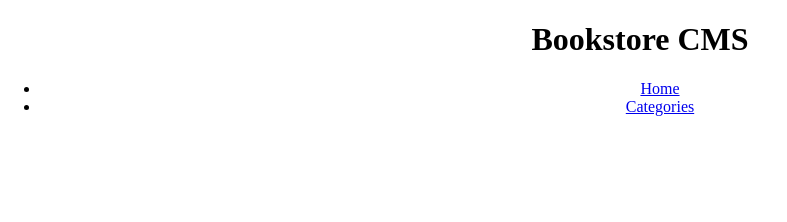
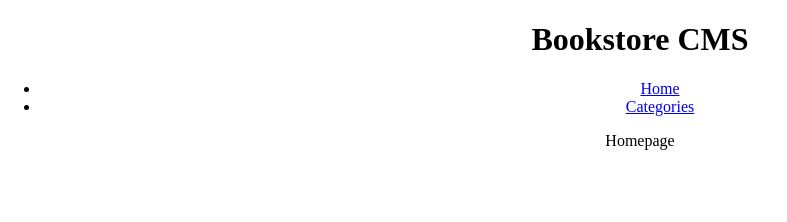
Before and after one commit to rbd3/bookstore, a React (Create React App) app: page / in a window 1280 px wide. Shown: the top 222 px of the page, without its empty margins (0-787 px from the left). Built offline with nearby package versions, Linux system fonts and the light colour scheme.

Commit message:
Fix linters error

```diff
--- a/src/components/Home.js
+++ b/src/components/Home.js
@@ -3,6 +3,7 @@ import './Home.css';
 
 const Home = () => (
   <div className="page">
+    Homepage
   </div>
 );
 
--- a/src/index.js
+++ b/src/index.js
@@ -11,7 +11,7 @@ root.render(
     <BrowserRouter>
       <App />
     </BrowserRouter>
-  </React.StrictMode>
+  </React.StrictMode>,
 );
 
 // If you want to start measuring performance in your app, pass a function
--- a/src/reportWebVitals.js
+++ b/src/reportWebVitals.js
@@ -1,6 +1,8 @@
-const reportWebVitals = onPerfEntry => {
+const reportWebVitals = (onPerfEntry) => {
   if (onPerfEntry && onPerfEntry instanceof Function) {
-    import('web-vitals').then(({ getCLS, getFID, getFCP, getLCP, getTTFB }) => {
+    import('web-vitals').then(({
+      getCLS, getFID, getFCP, getLCP, getTTFB,
+    }) => {
       getCLS(onPerfEntry);
       getFID(onPerfEntry);
       getFCP(onPerfEntry);
```
